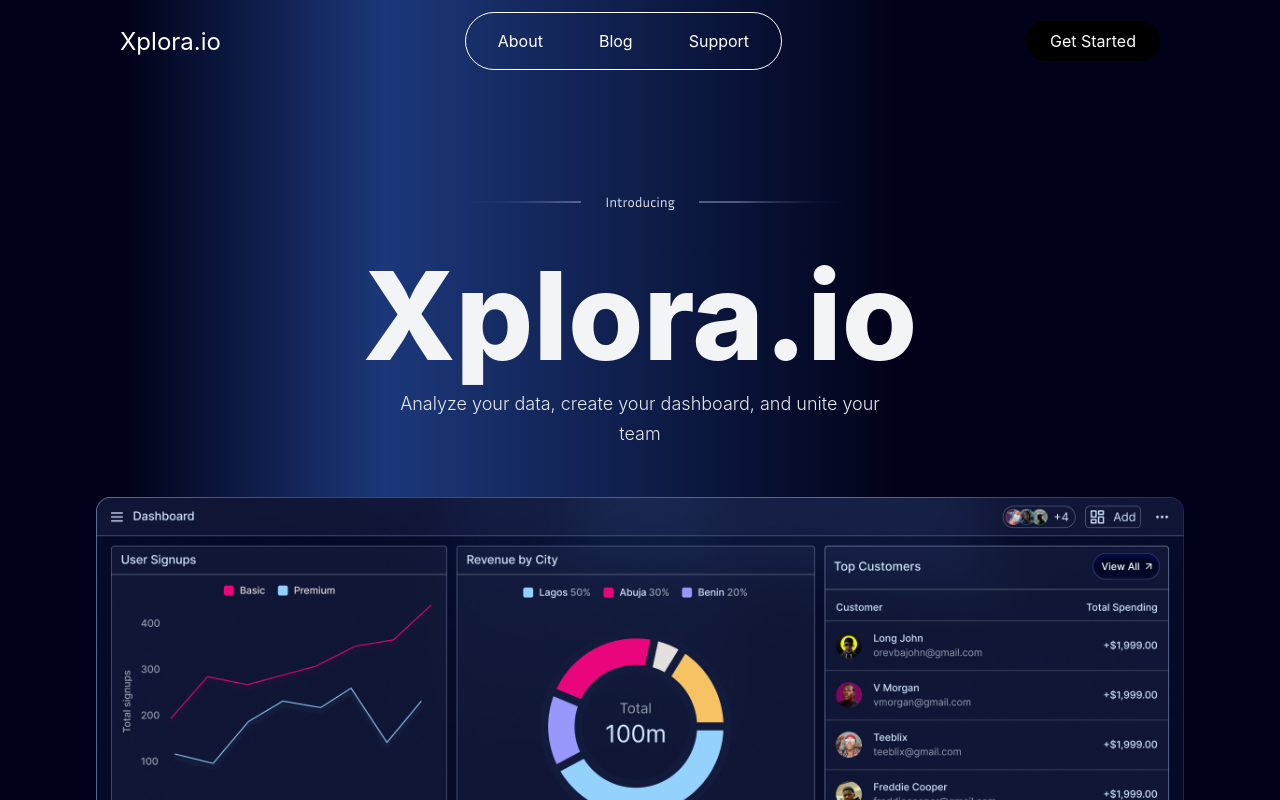
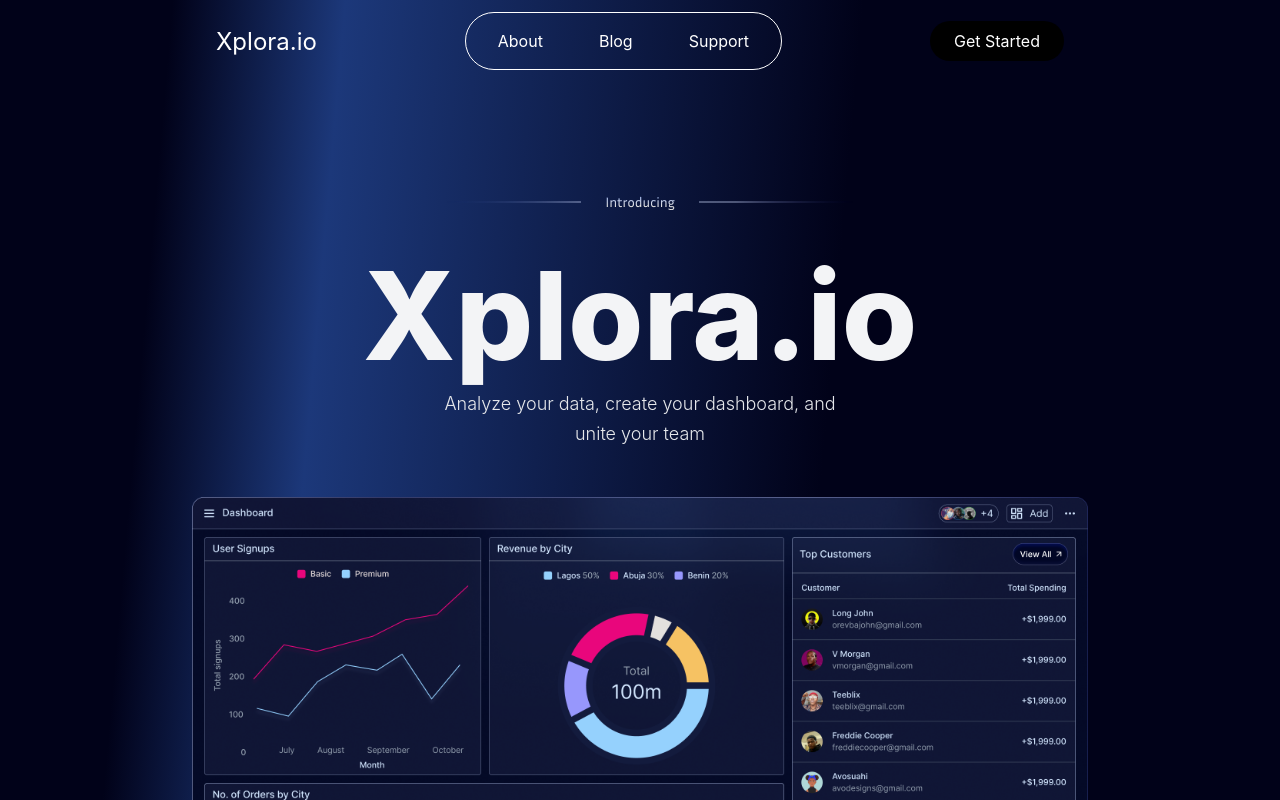
Before and after one commit to Thelma101/XP-landingPage, a React (Create React App) app in the folder xp/: page / in a window 1280 px wide. Shown: the top 800 px of the page. Built offline with nearby package versions, Linux system fonts and the light colour scheme; the HTML template or start-up script is replaced by a standard one.

Commit message:
css final update

```diff
--- a/xp/src/App.js
+++ b/xp/src/App.js
@@ -10,7 +10,8 @@ function App() {
 
   return (
 
-    <div className='items-center justify-center px-1 bg-header-dark md:header-light-1 md:px-24 '>
+    <div className='items-center justify-center px-1 bg-header-dark md:header-light md:px-24 '>
+    <div className='items-center justify-center px-1 bg-header-light md:px-24 '>
 
       <HeaderSection />
       <HeroSection />
@@ -20,6 +21,7 @@ function App() {
       <ClientSection />
       <FooterSection />
     </div>
+    </div>
   );
 }
 
--- a/xp/tailwind.config.js
+++ b/xp/tailwind.config.js
@@ -9,10 +9,19 @@ module.exports = {
         'custom-theme-color': '#040828',
         'main-bg': '#010219',
       },
+      // backgroundImage: {
+      //   'header-dark': 'linear-gradient(90deg, #010219 10%, #1C387A 30%, #010219 70%)',
+      //   'header-light': 'linear-gradient(to bottom, rgba(28, 56, 122, 0.3) 0%, rgba(28, 56, 122, 0.1) 5%, rgba(1, 2, 25, 0) 10%)',
+      // },
+
       backgroundImage: {
-        'header-dark': 'linear-gradient(90deg, #010219 10%, #1C387A 30%, #010219 70%)',
-        'header-light': 'linear-gradient(to bottom, rgba(28, 56, 122, 0.3) 0%, rgba(28, 56, 122, 0.1) 5%, rgba(1, 2, 25, 0) 10%)',
+        'header-dark': 'linear-gradient(95deg, #010219 10%, #1C387A 20%, #010219 50%)',
+        // 'header-light': 'linear-gradient(to bottom, rgba(28, 56, 122, 0.3), rgba(1, 2, 25, 0))',
+        'header-light': 'linear-gradient(to bottom (#010219 10%, #1C387A 20%, #010219 50%)',
+        'backgroundSize': '100% 10px',
+        'backgroundRepeat': 'no-repeat',
       },
+
 
       fontFamily: {
         graphik: ['Graphik', 'sans-serif'],
```
